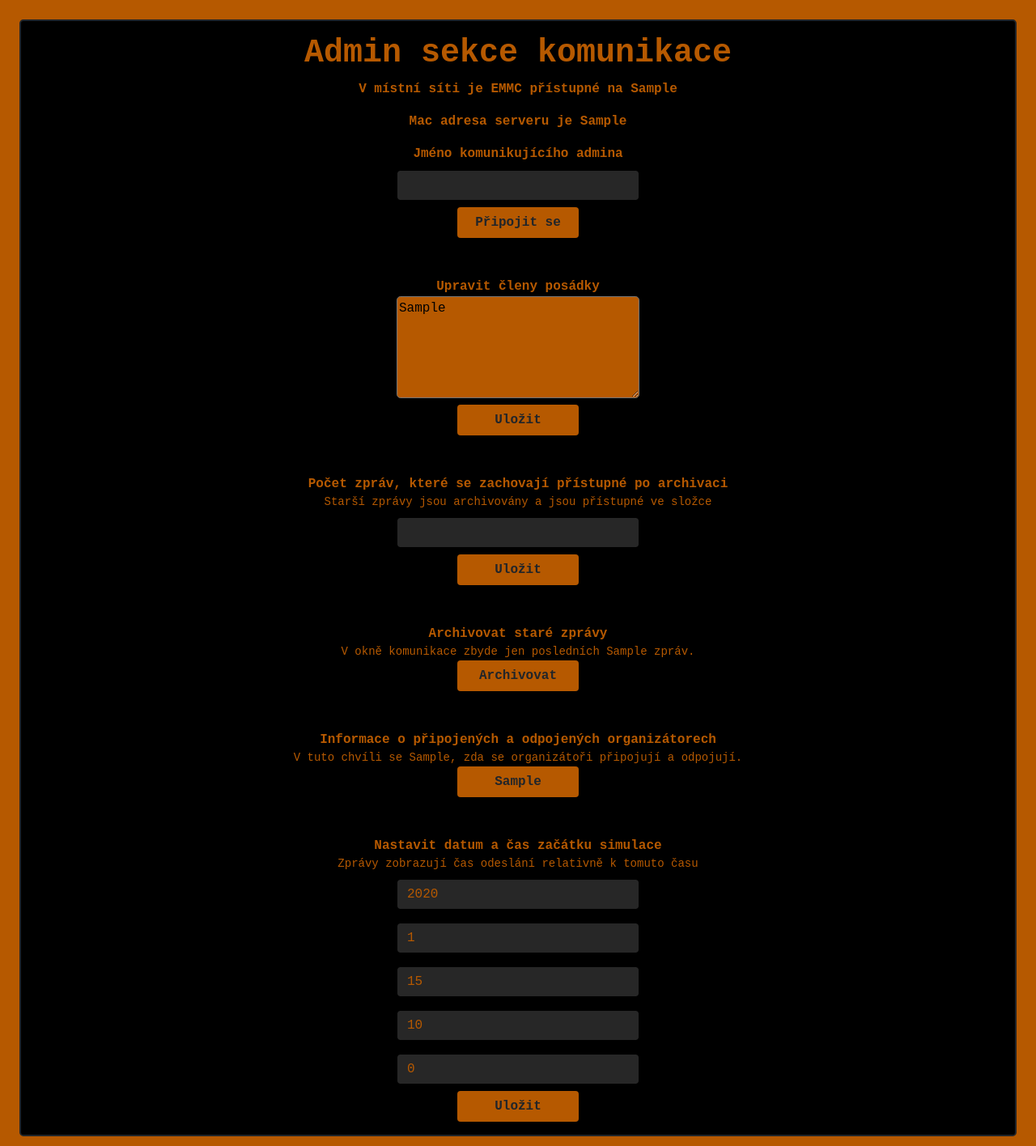
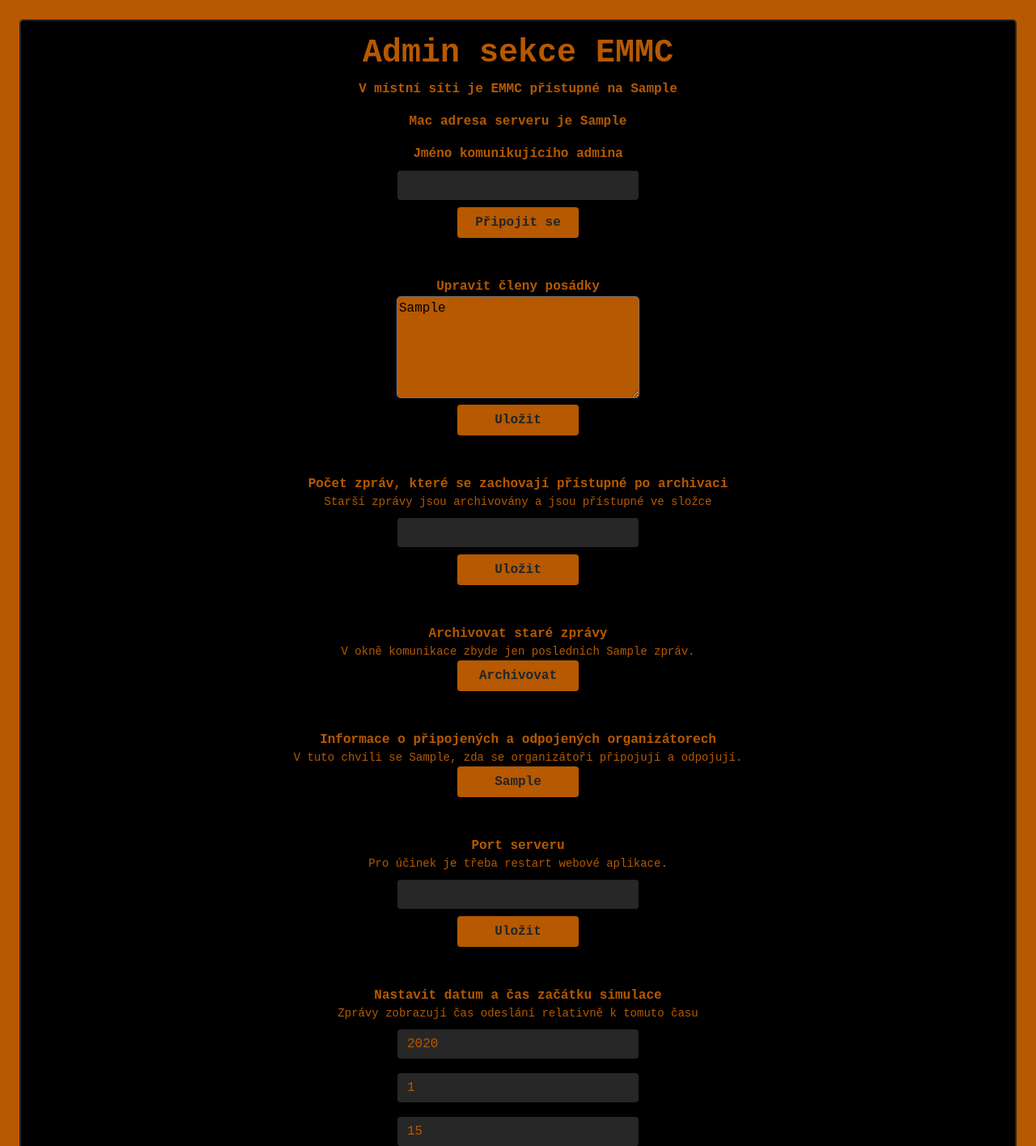
Before and after one commit to expedicemars/simuchat-flask, a Flask app: template application/templates/admin.html in a window 1280 px wide. Shown: the top 1416 px of the page at 81% size. Run offline with Flask 3, Linux system fonts and the light colour scheme; the template is opened without the code that fills it: most values are stand-ins (such as "Sample title", 1, 10 or a date in 2020); parts of the project's set-up code (start-up, migrations or seed data) failed here and were passed over; some libraries are stand-ins or nearby versions.

Commit message:
uprava portu a login button

```diff
--- a/application/settings_handling.py
+++ b/application/settings_handling.py
@@ -66,3 +66,8 @@
 def get_port() -> int:
     settings = get_settings()
     return int(settings["port"])
+
+def set_port(port: int) -> None:
+    settings = get_settings()
+    settings["port"] = port
+    set_settings(settings)
--- a/application/templates/admin.html
+++ b/application/templates/admin.html
@@ -1,7 +1,7 @@
 {% extends "index.html" %}
 {% block content %}
 
-<h1>Admin sekce komunikace</h1>
+<h1>Admin sekce EMMC</h1>
 <label class="admin-name-label mb-3">V místní síti je EMMC přístupné na {{local_ip}}</label>
 <label class="admin-name-label mb-3">Mac adresa serveru je {{mac_adress}}</label>
 
@@ -27,6 +27,11 @@
     <small>V tuto chvíli se {{pripojovani_3ojc}}, zda se organizátoři připojují a odpojují.</small>
     <button type="submit" name="pripojovani" value="whatever" class="btn custom-button mb-5">{{pripojovani_inf}}</button>
 
+    <label for="archivovat" class="admin-name-label">Port serveru</label>
+    <small>Pro účinek je třeba restart webové aplikace.</small>
+    <input type="number" name="port" class="form-control admin-name-input my-2" value="{{port}}">
+    <button type="submit" name="port_btn" value="whatever" class="btn custom-button mb-5">Uložit</button>
+
     <label class="admin-name-label">Nastavit datum a čas začátku simulace</label>
     <small>Zprávy zobrazují čas odeslání relativně k tomuto času</small>
     <input id="pocet_zprav" type="number" name="rok" placeholder="rok" value="{{datetime_zacatku.year}}" class="form-control admin-name-input my-2">
--- a/application/templates/admin_login.html
+++ b/application/templates/admin_login.html
@@ -4,6 +4,7 @@
 <h1>Login do admin sekce</h1>
 <form method="post" class="form">
     <input type="password" name="heslo" class="form-control admin-name-input my-2">
+    <button type="submit" class="btn custom-button">Vstoupit</button>
 </form>
 
 {% endblock %}
--- a/settings.json
+++ b/settings.json
@@ -9,5 +9,5 @@
     "pocet_zprav": 200,
     "datetime_zacatku": "2023-11-21T22:00:00",
     "zobrazaovani_pripojeni_adminu": true,
-    "port": 5000
+    "port": "5000"
 }
```
Also changed, not shown: application/__init__.py (+6 -2 lines).
